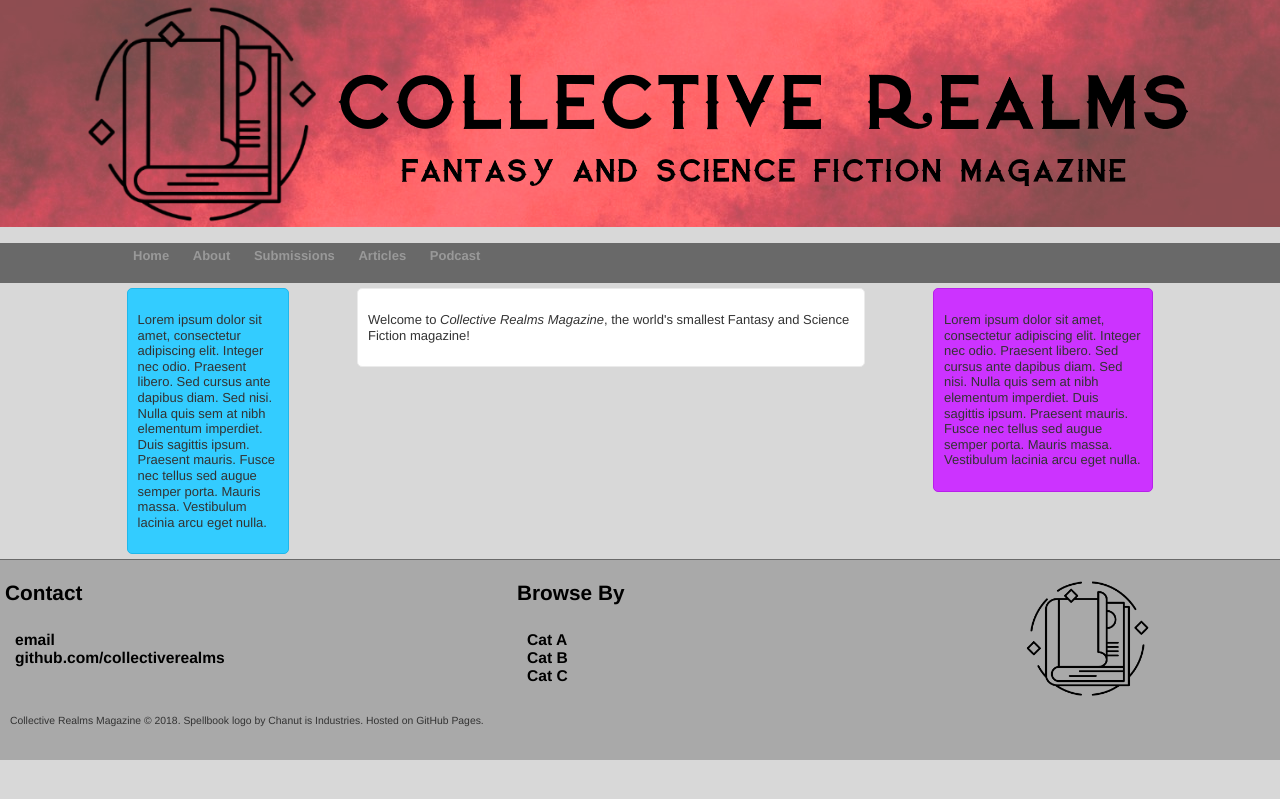
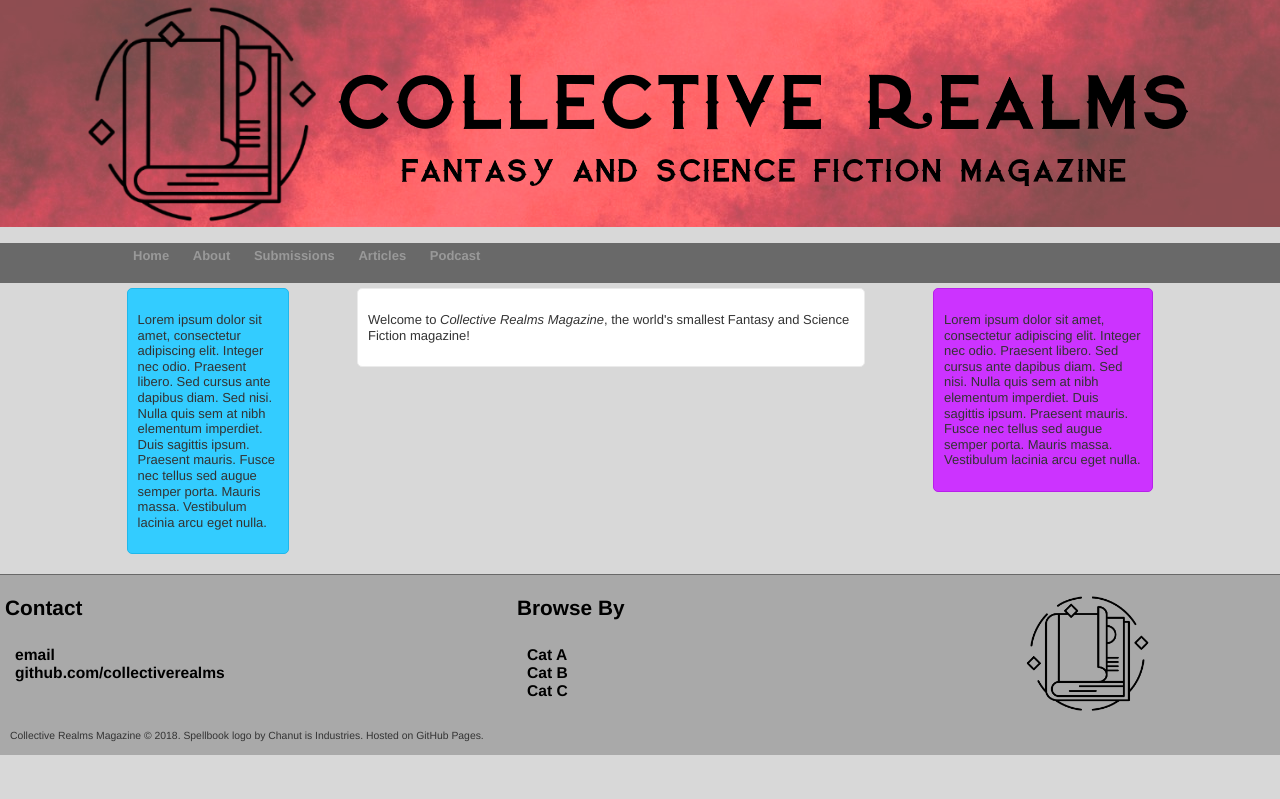
Before and after one commit to collectiverealms/collectiverealms, a Jekyll site: the page built from index.html, in a window 1280 px wide. Shown: the top 799 px of the page. Built offline with Jekyll 4.4.1, drawn with Linux system fonts in a browser that asks for light colours; the list of posts is cut into pages by our own code.

Commit message:
Update main.css

```diff
--- a/css/main.css
+++ b/css/main.css
@@ -139,12 +139,13 @@ body {
                         width: 100%;
                         float: left;
                         margin: 0px;
+                        margin-top: 15px;
                         clear: both;
                         bottom: 0;
                     }
 
                     #footer {
-                        height: 200px;
+                        height: 180px;
                         background: #A9A9A9;
                         border-top: 1px solid #696969;
                         margin: 0px;
```
